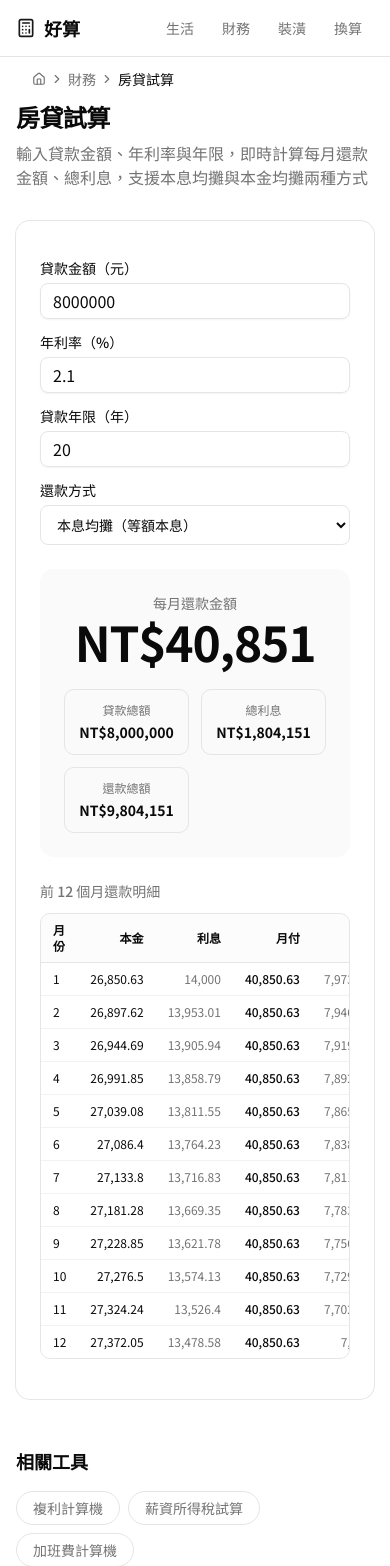
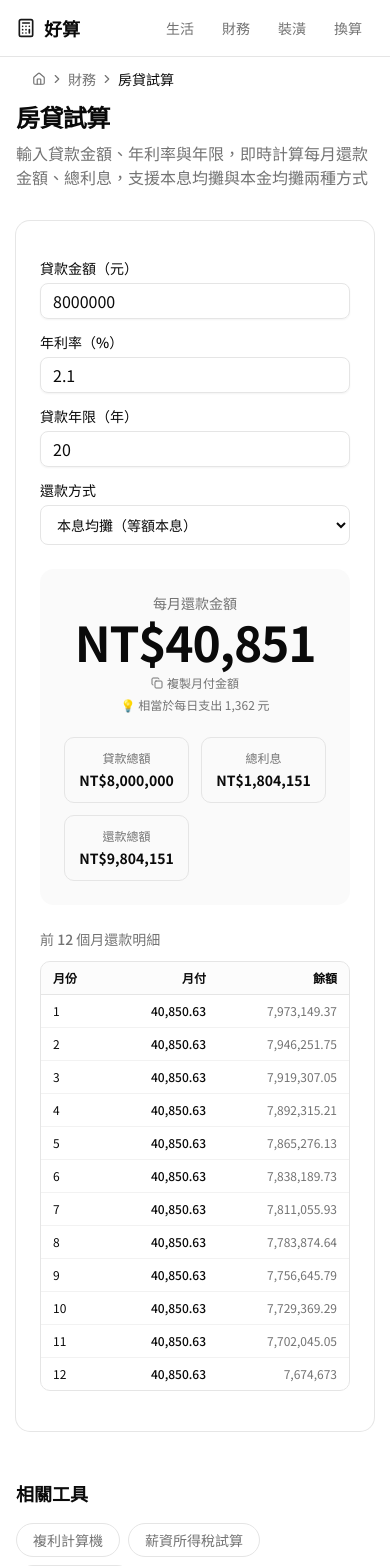
Before and after one commit to b8112182005/haosuan, a Next.js app: page /finance/mortgage in a window 390 px wide. Shown: the top 1566 px of the page. Built offline with nearby package versions, Linux system fonts and the light colour scheme.

Commit message:
ui: 房貸試算人性化升級

```diff
--- a/src/app/finance/mortgage/MortgageCalculator.tsx
+++ b/src/app/finance/mortgage/MortgageCalculator.tsx
@@ -8,6 +8,7 @@ import {
   calculateMortgage,
   type RepaymentType,
 } from "@/lib/calculators/mortgage";
+import CopyButton from "@/components/common/CopyButton";
 
 function formatTWD(n: number) {
   return `NT$${n.toLocaleString("zh-TW")}`;
@@ -109,6 +110,12 @@ export default function MortgageCalculator() {
                     最後一個月：{formatTWD(result.lastMonthPayment)}
                   </div>
                 )}
+                <div className="mt-2">
+                  <CopyButton value={String(result.firstMonthPayment)} label="複製月付金額" />
+                </div>
+                <p className="text-xs text-muted-foreground mt-1">
+                  💡 相當於每日支出 {Math.round(result.firstMonthPayment / 30).toLocaleString()} 元
+                </p>
               </div>
 
               <div className="grid grid-cols-2 gap-3 sm:grid-cols-3 pt-2">
@@ -142,8 +149,8 @@ export default function MortgageCalculator() {
                   <thead>
                     <tr className="border-b border-border bg-muted/30">
                       <th className="px-3 py-2 text-left">月份</th>
-                      <th className="px-3 py-2 text-right">本金</th>
-                      <th className="px-3 py-2 text-right">利息</th>
+                      <th className="px-3 py-2 text-right hidden sm:table-cell">本金</th>
+                      <th className="px-3 py-2 text-right hidden sm:table-cell">利息</th>
                       <th className="px-3 py-2 text-right">月付</th>
                       <th className="px-3 py-2 text-right">餘額</th>
                     </tr>
@@ -152,10 +159,10 @@ export default function MortgageCalculator() {
                     {result.schedule.slice(0, 12).map((row) => (
                       <tr key={row.month}>
                         <td className="px-3 py-2">{row.month}</td>
-                        <td className="px-3 py-2 text-right font-mono">
+                        <td className="px-3 py-2 text-right font-mono hidden sm:table-cell">
                           {row.principal.toLocaleString("zh-TW")}
                         </td>
-                        <td className="px-3 py-2 text-right font-mono text-muted-foreground">
+                        <td className="px-3 py-2 text-right font-mono text-muted-foreground hidden sm:table-cell">
                           {row.interest.toLocaleString("zh-TW")}
                         </td>
                         <td className="px-3 py-2 text-right font-mono font-medium">
--- a/src/app/finance/mortgage/page.tsx
+++ b/src/app/finance/mortgage/page.tsx
@@ -35,6 +35,11 @@ const faqs = [
     answer:
       "提前還款可減少總利息支出，尤其在貸款初期（利息比例高）效果更顯著。但需注意部分銀行有「違約金條款」，提前還款可能需支付 1%～3% 手續費，應先確認合約條件。",
   },
+  {
+    question: "我月薪 50,000，能貸多少？",
+    answer:
+      "銀行通常以月薪 × 40% 為月付上限，即約 20,000 元/月。以利率 2.5%、30 年期換算，約可貸 450 萬。實際貸款金額依個人信用、銀行政策及房屋估值而定，建議向多家銀行詢價。",
+  },
 ];
 
 const relatedTools = [
```
